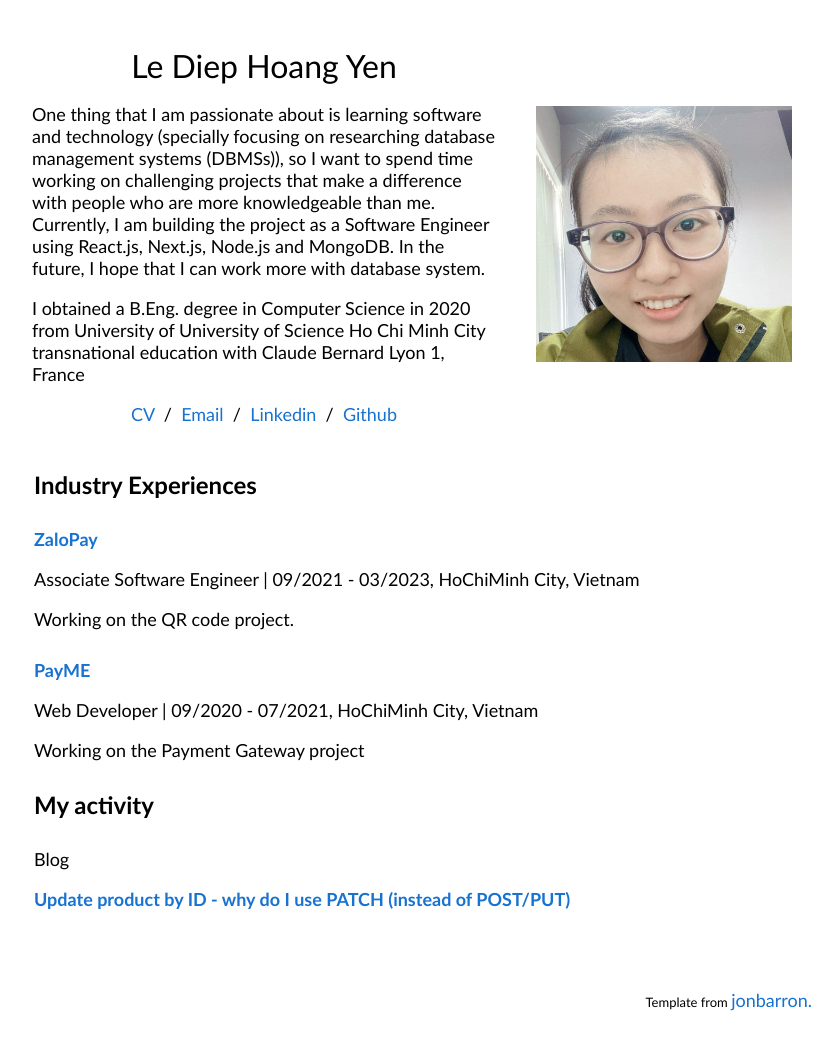
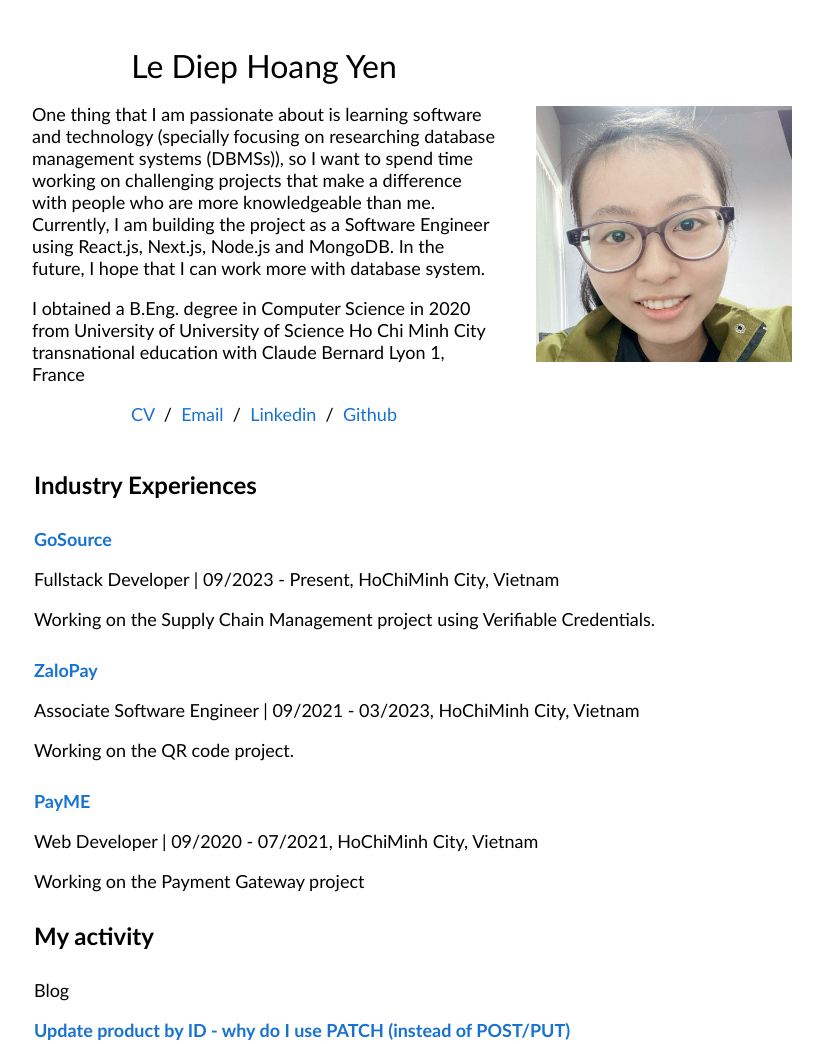
Before and after one commit to ldhyen99/page, a plain HTML site: page index.html in a window 1280 px wide. Shown: the top 1044 px of the page, without its empty margins (228-1051 px from the left). Drawn offline with Linux system fonts and the light colour scheme.

Commit message:
feat: update new company info

```diff
--- a/index.html
+++ b/index.html
@@ -62,6 +62,14 @@
 
       <table width="100%" align="center" border="0" cellpadding="5"><tbody>
         <tr><td style="padding:20px;padding-top:5px;width:100%;vertical-align:middle">
+          <a href="https://gosource.com.au/"><papertitle>GoSource</papertitle></a>
+          <p>Fullstack Developer   |    09/2023 - Present, HoChiMinh City, Vietnam</p>
+          Working on the Supply Chain Management project using Verifiable Credentials.
+        </td>
+    </tr></tbody></table>
+
+      <table width="100%" align="center" border="0" cellpadding="5"><tbody>
+        <tr><td style="padding:20px;padding-top:5px;width:100%;vertical-align:middle">
           <a href="https://zalopay.vn/"><papertitle>ZaloPay</papertitle></a>
           <p>Associate Software Engineer   |    09/2021 - 03/2023, HoChiMinh City, Vietnam</p>
           Working on the QR code project.
```
